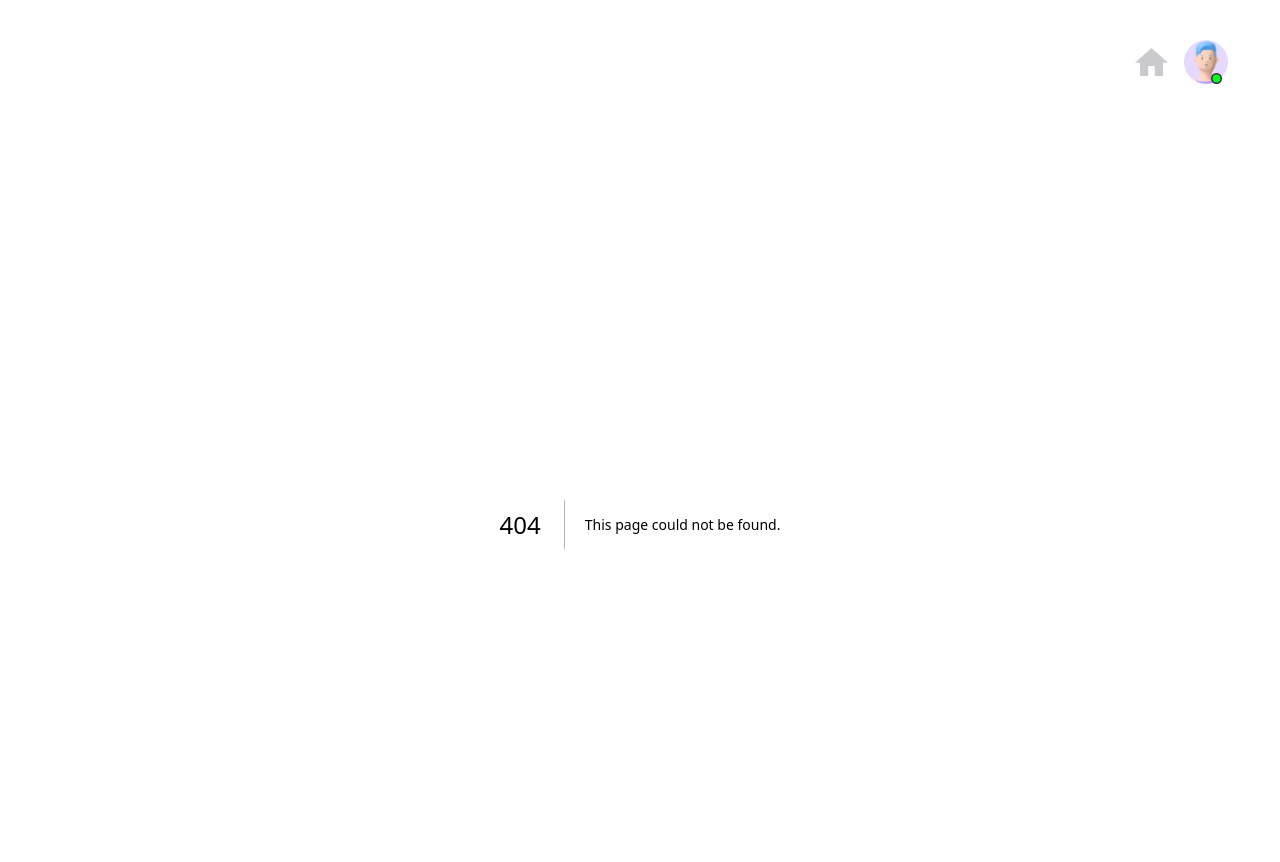
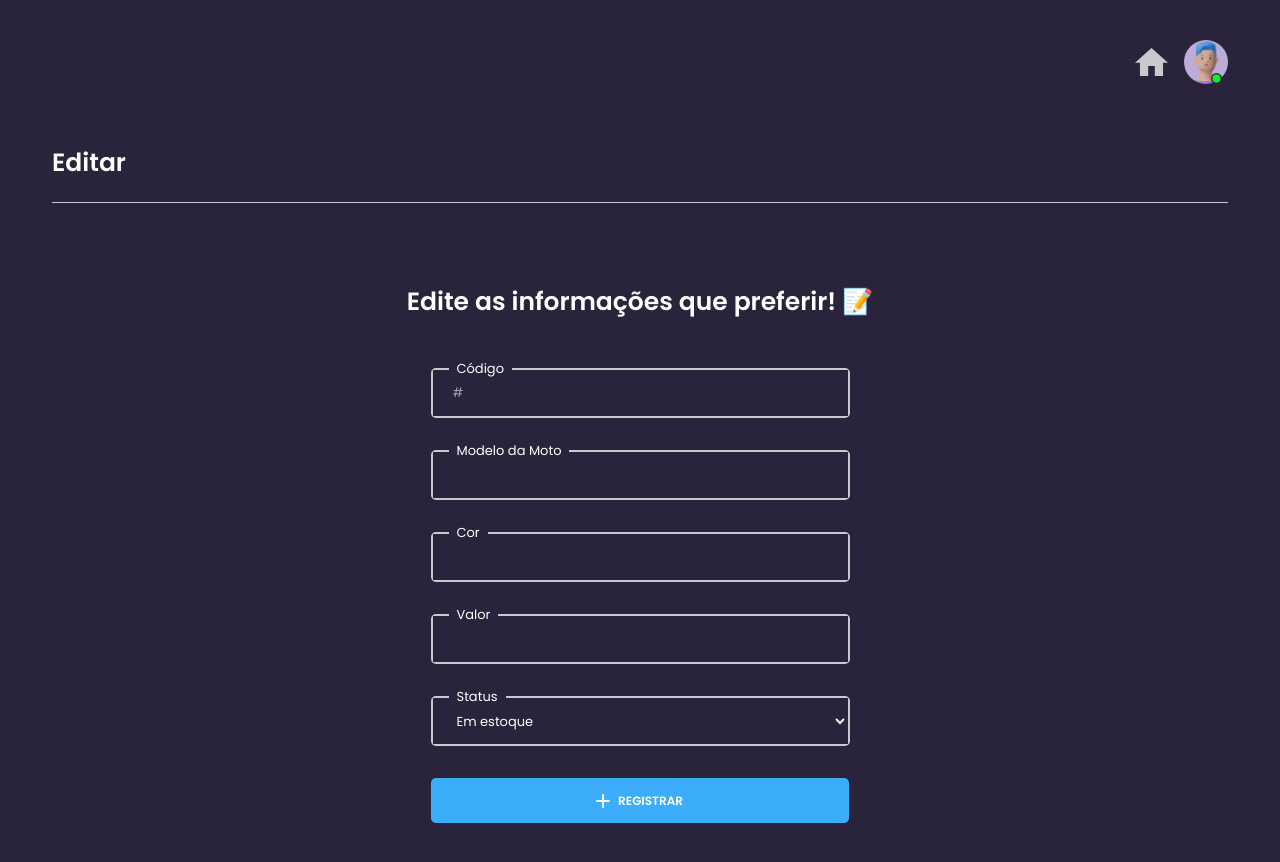
Before and after one commit to DevPBDias/teste-motocaSystems-frontEnd, a Next.js app: page /edit/1 in a window 1280 px wide. Before the commit this address had no page. Shown: the top 862 px of the page. After the commit the page ends 823 px from the top, so only its background shows below. Built offline with nearby package versions, Linux system fonts and the light colour scheme.

Commit message:
feat: created page to edit moto info and added new icon

```diff
--- /dev/null
+++ b/src/app/edit/[id]/page.tsx
@@ -0,0 +1,19 @@
+import PageTitle from "@/components/PageTitle";
+import RegisterForm from "@/components/RegisterForm";
+import { ParamsProps } from "@/interfaces";
+
+const Edit = ({ params }: ParamsProps) => {
+  const idMoto = params.id;
+  console.log(idMoto);
+
+  return (
+    <main>
+      <div className="flex flex-row gap-4 py-5 w-full justify-between border-b-[1px] border-[--text-white]">
+        <PageTitle title="Editar" />
+      </div>
+      <RegisterForm title="Edite as informações que preferir! 📝" />
+    </main>
+  );
+};
+
+export default Edit;
--- a/src/app/register/page.tsx
+++ b/src/app/register/page.tsx
@@ -7,7 +7,7 @@ const Register = () => {
       <div className="flex flex-row gap-4 py-5 w-full justify-between border-b-[1px] border-[--text-white]">
         <PageTitle title="Registro de Motos" />
       </div>
-      <RegisterForm />
+      <RegisterForm title="Preencha as informações a baixo para registrar uma Moto 🏍️" />
     </main>
   );
 };
--- a/src/components/RegisterForm.tsx
+++ b/src/components/RegisterForm.tsx
@@ -1,10 +1,11 @@
+import { TitleProps } from "@/interfaces";
 import Btn from "./Btn";
 import PageTitle from "./PageTitle";
 
-const RegisterForm = () => {
+const RegisterForm = ({ title }: TitleProps) => {
   return (
     <section className="flex flex-col items-center mt-20 gap-12">
-      <PageTitle title="Preencha as informações a baixo para registrar uma Moto 🏍️" />
+      <PageTitle title={title} />
       <form className="flex flex-col gap-8">
         <div className="relative rounded-[5px] border-2 border-[--text-white] h-[50px] w-[419px]">
           <label
--- a/src/interfaces/index.ts
+++ b/src/interfaces/index.ts
@@ -16,3 +16,9 @@ export interface BtnProps {
   height: string;
   route: string;
 }
+
+export interface ParamsProps {
+  params: {
+    id: string;
+  };
+}
```
Also changed, not shown: public/icons/att.svg (added).
